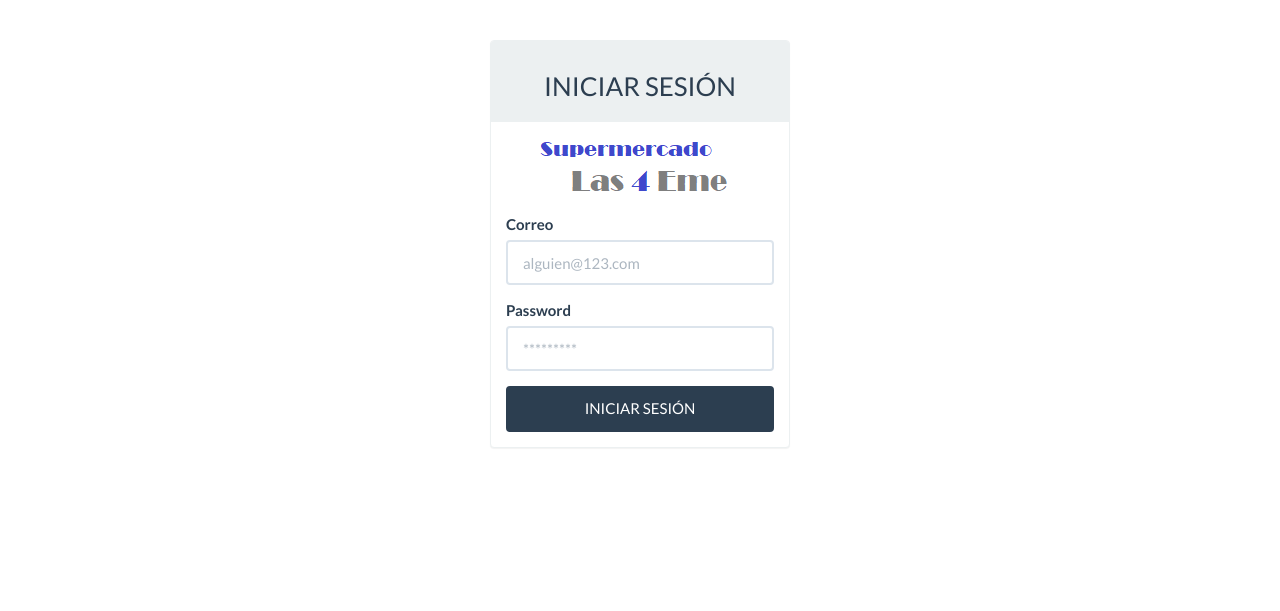
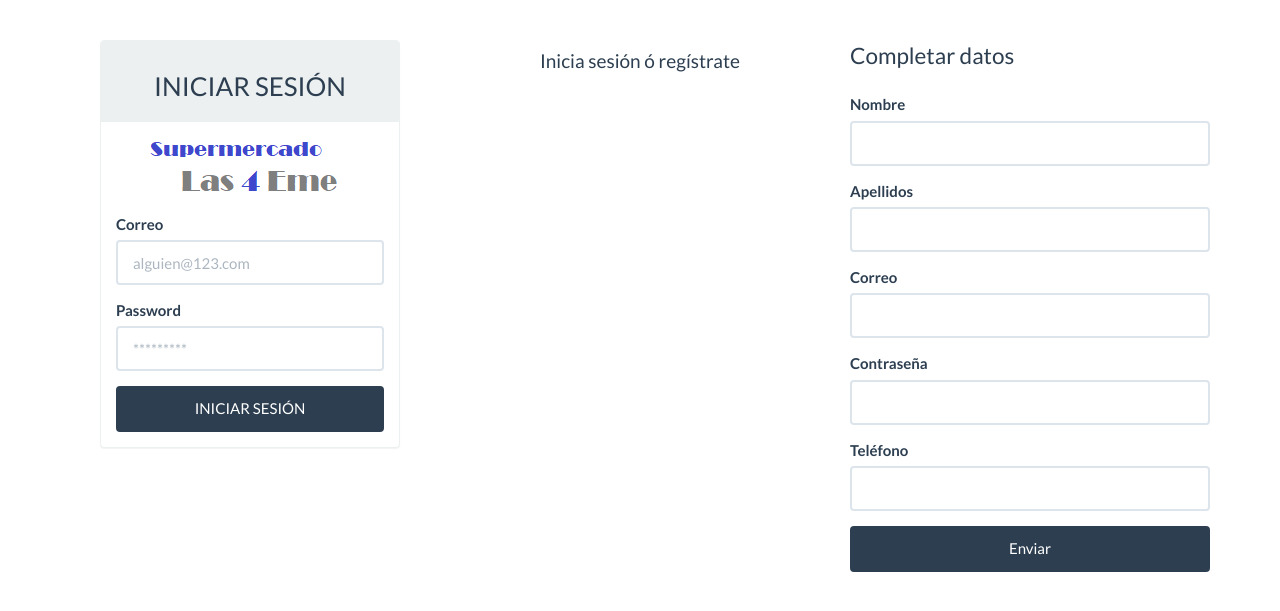
Before and after one commit to K0ftry/tienda-online, a PHP site: page /clientes/index.php in a window 1280 px wide. Shown: the part 60-671 px from the top of the page. Run offline with PHP 8.4, Linux system fonts and the light colour scheme.

Commit message:
log clientes listo, haciendo buscador de pedidos

```diff
--- a/clientes/index.php
+++ b/clientes/index.php
@@ -36,8 +36,11 @@
     </nav>
 
     <div class="container" id="main">
-        <div class="main-login">
-            <form action="login.php" method="POST">
+
+            <div class="row" >
+                <div class="col-md-4">
+                 <div class="main-login">
+            <form action="clientes/login_buying.php" method="POST">
                 <div class="panel panel-default">
                      <div class="panel-heading">
                          <h3 class="text-center">INICIAR SESIÓN</h3>
@@ -58,13 +61,41 @@
                         </div>
 
                         <button type="submit" class="btn btn-primary btn-block">INICIAR SESIÓN</button>
-
-
                      </div>
                  </div>
-            </form>
-        </div>
-
+                       </form>
+                     </div>
+                </div>
+                <div class="col-md-4"><h4 class="text-center">Inicia sesión ó regístrate</h4></div>
+                <div class="col-md-4" >
+                    <fieldset>
+                        <legend>Completar datos</legend>
+                        <form action="registrar_cliente.php" method="POST">
+                        <div class="form-group">
+                            <label>Nombre</label>
+                            <input type="text" class="form-control" name="nombres" required>
+                        </div>
+                        <div class="form-group">
+                            <label>Apellidos</label>
+                            <input type="text" class="form-control" name="apellidos" required>
+                        </div>
+                        <div class="form-group">
+                            <label>Correo</label>
+                            <input type="email" class="form-control" name="email" required>
+                        </div>
+                        <div class="form-group">
+                            <label>Contraseña</label>
+                            <input type="password" name="clave" class="form-control" rows="4" required></input>
+                        </div>
+                        <div class="form-group">
+                            <label>Teléfono</label>
+                            <input type="text" class="form-control" name="telefono" required>
+                        </div>
+                        <button type="submit" class="btn btn-primary btn-block" >Enviar</button>
+                        </form>
+                    </fieldset>
+                </div>
+            </div>
 
     </div> <!-- /container -->
 
--- a/completar_pedido.php
+++ b/completar_pedido.php
@@ -15,8 +15,8 @@ if($_SERVER['REQUEST_METHOD'] ==='POST'){
         'nombres' => $_POST['nombres'],
         'apellidos' => $_POST['apellidos'],
         'email' => $_POST['email'],
-        'telefono' => $_POST['telefono'],
-        'comentario' => $_POST['comentario']
+        'clave' => $_POST['clave'],
+        'telefono' => $_POST['telefono']
         );
 
         $cliente_id = $cliente->registrar($_params);
--- a/mejorar página web!!!!!!!!!!!!!!!!!!!!!!!!!!!!!!.txt
+++ b/mejorar página web!!!!!!!!!!!!!!!!!!!!!!!!!!!!!!.txt
@@ -3,3 +3,6 @@ Reunión próximo jueves, implementar:
 - Buscador de pedidos
 - Login de usuarios
 - Estado de productos (retirado o no)
+
+-Buscador con combobox, cuadro para ingresar texto y botón buscar, el usuario selecciona si desea buscar por fecha, nombre, etc
+, si está vacío el cuadro de texto, mostrar todos los registros
```
Also changed, not shown: clientes/registrar_cliente.php (added, +28 -0 lines), finalizar.php (+5 -4 lines), panel/pedidos/index.php (+16 -0 lines), src/Cliente.php (+4 -4 lines).
